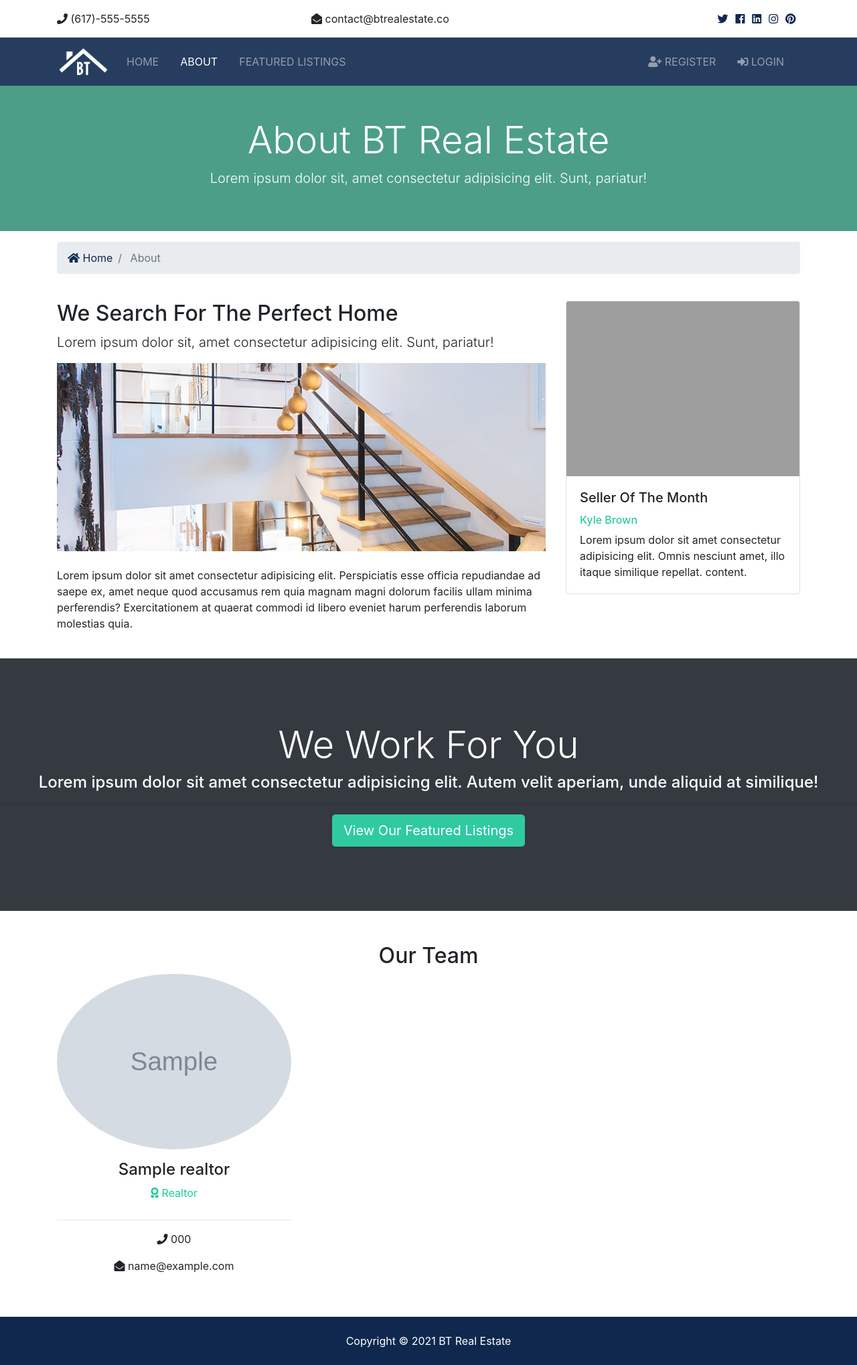
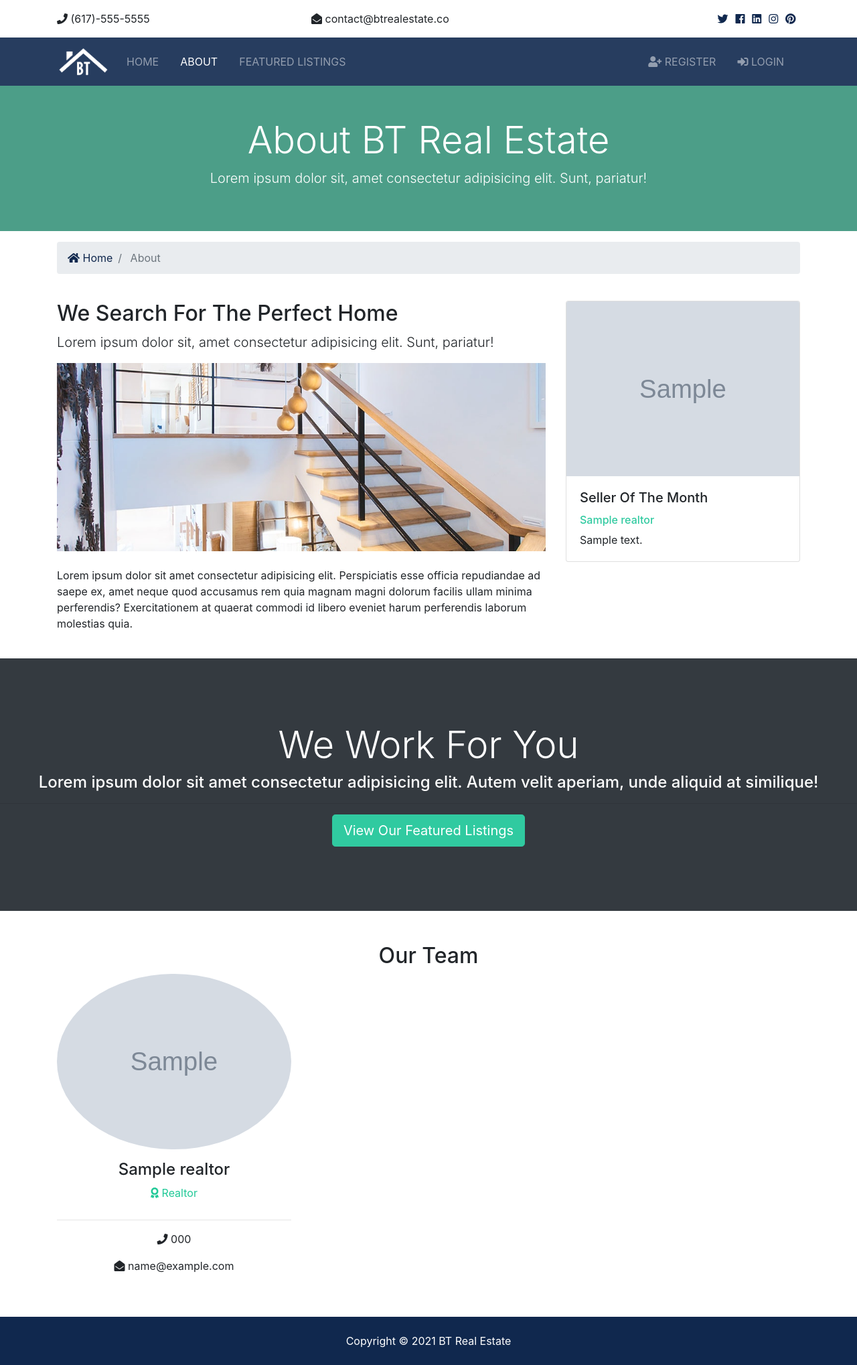
Before and after one commit to Namanbhatia7/Home-Stalk, a Django app: page /about in a window 1280 px wide. Shown: the whole page at 67% size. Run offline with Django 3.2, Linux system fonts and the light colour scheme; tables that the repository leaves empty hold one stand-in row (values such as "Sample post"); grey boxes marked "Sample" are stand-in pictures; some libraries are stand-ins or nearby versions; grey boxes are pictures that could not be loaded.

Commit message:
seller of the month feature added

```diff
--- a/templates/pages/about.html
+++ b/templates/pages/about.html
@@ -40,16 +40,21 @@
             commodi id libero eveniet harum perferendis laborum molestias quia.</p>
         </div>
         <div class="col-md-4">
+          {% if mvp_realtors %}
+            {% for mvp in mvp_realtors%}
               <div class="card">
-            <img class="card-img-top" src="assets/img/realtors/kyle.jpg" alt="Seller of the month">
+                <img class="card-img-top" src="{{mvp.photo.url}}" alt="Seller of the month">
                 <div class="card-body">
                   <h5 class="card-title">Seller Of The Month</h5>
-              <h6 class="text-secondary">Kyle Brown</h6>
-              <p class="card-text">Lorem ipsum dolor sit amet consectetur adipisicing elit. Omnis nesciunt amet, illo itaque similique repellat.
-                content.
+                  <h6 class="text-secondary">{{mvp.name}}</h6>
+                  <p class="card-text">{{mvp.description}}
                   </p>
                 </div>
               </div>
+
+            {% endfor %}
+          {% endif %}
+
         </div>
       </div>
     </div>
```
Lines whose indentation alone changed are shown as unchanged.
